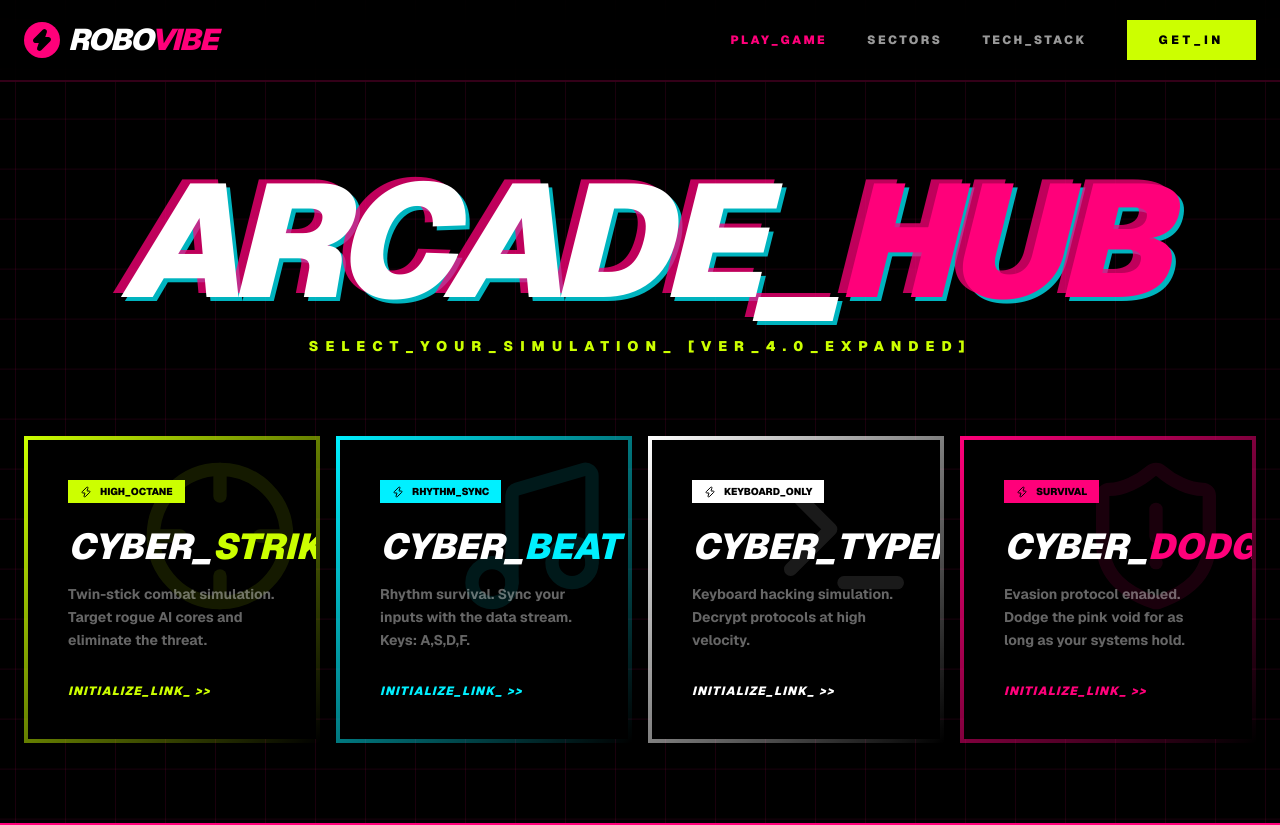
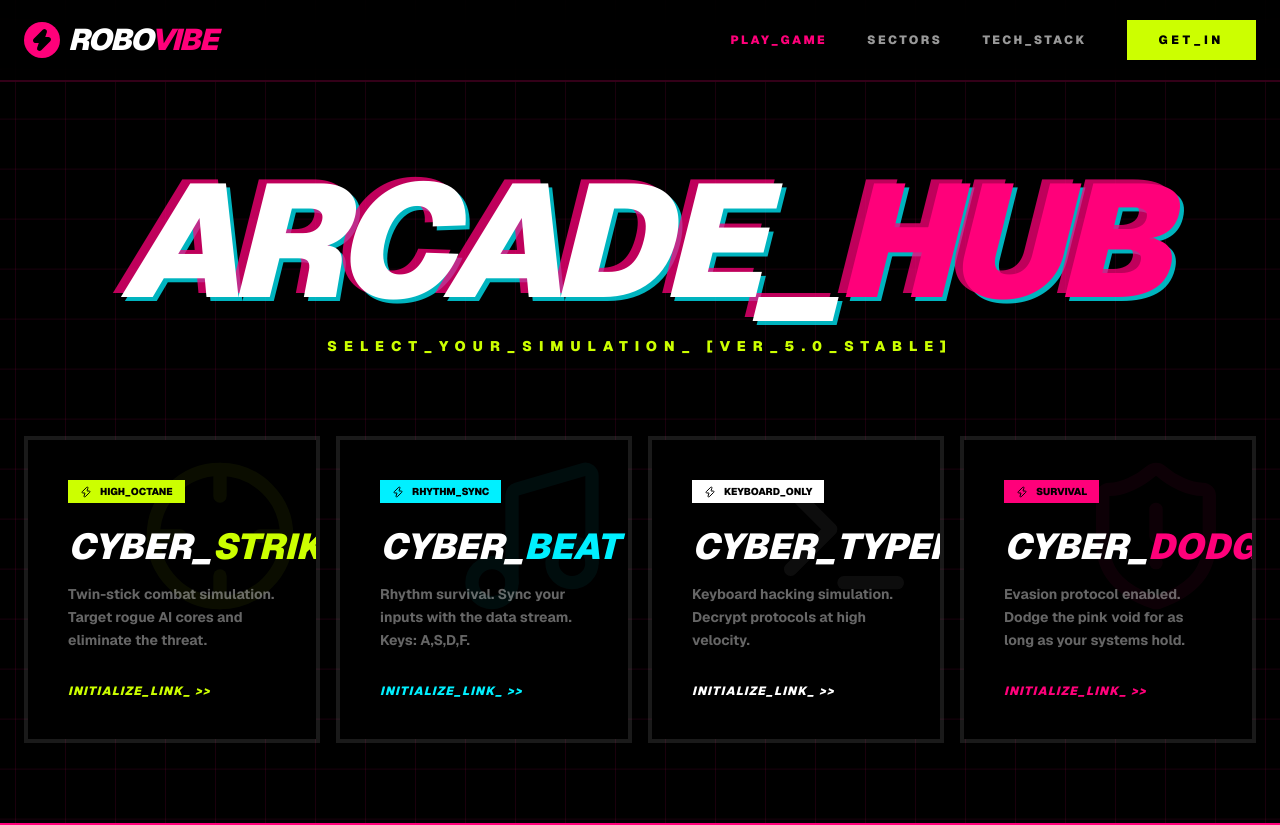
Before and after one commit to dev-vasu/robotics-web, a Next.js app: page /game in a window 1280 px wide. Shown: the top 825 px of the page. Built offline with nearby package versions, Linux system fonts and the light colour scheme.

Commit message:
Emergency Fix: Removed GSAP from Hub to resolve disappearing cards and stabilized CSS

```diff
--- a/src/app/game/page.tsx
+++ b/src/app/game/page.tsx
@@ -4,8 +4,6 @@ import Link from "next/link";
 import Navbar from "@/components/Navbar";
 import Footer from "@/components/Footer";
 import { Crosshair, ShieldAlert, Gamepad2, Zap, Terminal, Music } from "lucide-react";
-import { useEffect, useRef } from "react";
-import gsap from "gsap";
 
 const GAMES = [
   {
@@ -14,7 +12,8 @@ const GAMES = [
     desc: "Twin-stick combat simulation. Target rogue AI cores and eliminate the threat.",
     href: "/game/strike",
     icon: Crosshair,
-    color: "electric-volt",
+    colorClass: "bg-electric-volt",
+    textClass: "text-electric-volt",
     tag: "HIGH_OCTANE"
   },
   {
@@ -23,7 +22,8 @@ const GAMES = [
     desc: "Rhythm survival. Sync your inputs with the data stream. Keys: A,S,D,F.",
     href: "/game/beat",
     icon: Music,
-    color: "cyber-blue",
+    colorClass: "bg-cyber-blue",
+    textClass: "text-cyber-blue",
     tag: "RHYTHM_SYNC"
   },
   {
@@ -32,7 +32,8 @@ const GAMES = [
     desc: "Keyboard hacking simulation. Decrypt protocols at high velocity.",
     href: "/game/typer",
     icon: Terminal,
-    color: "white",
+    colorClass: "bg-white",
+    textClass: "text-white",
     tag: "KEYBOARD_ONLY"
   },
   {
@@ -41,74 +42,50 @@ const GAMES = [
     desc: "Evasion protocol enabled. Dodge the pink void for as long as your systems hold.",
     href: "/game/dodge",
     icon: ShieldAlert,
-    color: "hyper-pink",
+    colorClass: "bg-hyper-pink",
+    textClass: "text-hyper-pink",
     tag: "SURVIVAL"
   }
 ];
 
 export default function ArcadeHub() {
-  const containerRef = useRef<HTMLDivElement>(null);
-
-  useEffect(() => {
-    // Explicitly define From and To states to ensure elements stay visible
-    const ctx = gsap.context(() => {
-      gsap.fromTo(".arcade-card",
-        {
-          y: 100,
-          opacity: 0,
-          scale: 0.9
-        },
-        {
-          y: 0,
-          opacity: 1,
-          scale: 1,
-          duration: 1,
-          stagger: 0.1,
-          ease: "power4.out",
-          immediateRender: false
-        }
-      );
-    }, containerRef);
-
-    return () => ctx.revert();
-  }, []);
-
   return (
     <main className="min-h-screen bg-black grid-bg flex flex-col pt-20">
       <Navbar />
 
-      <div className="flex-1 container mx-auto px-6 flex flex-col items-center justify-center py-20" ref={containerRef}>
+      <div className="flex-1 container mx-auto px-6 flex flex-col items-center justify-center py-20">
         <div className="text-center mb-20">
           <h1 className="text-6xl md:text-[10rem] font-black italic uppercase text-white tracking-tighter text-glitch leading-none">
             ARCADE_<span className="text-hyper-pink">HUB</span>
           </h1>
           <p className="text-electric-volt font-black uppercase tracking-[0.5em] text-sm mt-4">
-            SELECT_YOUR_SIMULATION_ [VER_4.0_EXPANDED]
+            SELECT_YOUR_SIMULATION_ [VER_5.0_STABLE]
           </p>
         </div>
 
+        {/* Removed GSAP animations completely to ensure stability */}
         <div className="grid md:grid-cols-2 lg:grid-cols-4 gap-4 w-full max-w-[1400px]">
           {GAMES.map((game) => (
             <Link
               key={game.id}
               href={game.href}
-              className={`arcade-card group relative block p-1 bg-gradient-to-br from-${game.color} to-transparent hover:from-white hover:to-${game.color} transition-all`}
+              className={`group relative block p-1 bg-white/10 hover:bg-white transition-all`}
             >
               <div className="bg-black p-10 h-full relative overflow-hidden">
-                <div className={`absolute top-0 right-0 p-4 opacity-10 group-hover:opacity-20 transition-opacity text-${game.color}`}>
+                <div className={`absolute top-0 right-0 p-4 opacity-5 group-hover:opacity-20 transition-opacity ${game.textClass}`}>
                   <game.icon className="w-40 h-40" />
                 </div>
                 <div className="relative z-10">
-                  <div className={`inline-flex items-center gap-2 px-3 py-1 bg-${game.color} text-black text-[10px] font-black uppercase mb-6`}>
+                  <div className={`inline-flex items-center gap-2 px-3 py-1 ${game.colorClass} text-black text-[10px] font-black uppercase mb-6`}>
                     <Zap className="w-3 h-3" /> {game.tag}
                   </div>
                   <h2 className="text-4xl font-black italic text-white uppercase mb-4">
-                    {game.title.split("_")[0]}_<span className={`text-${game.color}`}>{game.title.split("_")[1]}</span>
+                    {game.title.split("_")[0]}_<span className={game.textClass}>{game.title.split("_")[1]}</span>
                   </h2>
                   <p className="text-white/40 font-bold mb-8 text-sm leading-relaxed">
                     {game.desc}
                   </p>
-                  <div className={`text-${game.color} font-black italic tracking-widest text-xs group-hover:translate-x-4 transition-transform`}>
+                  <div className={`${game.textClass} font-black italic tracking-widest text-xs group-hover:translate-x-4 transition-transform`}>
                     INITIALIZE_LINK_ &gt;&gt;
                   </div>
                 </div>
```
